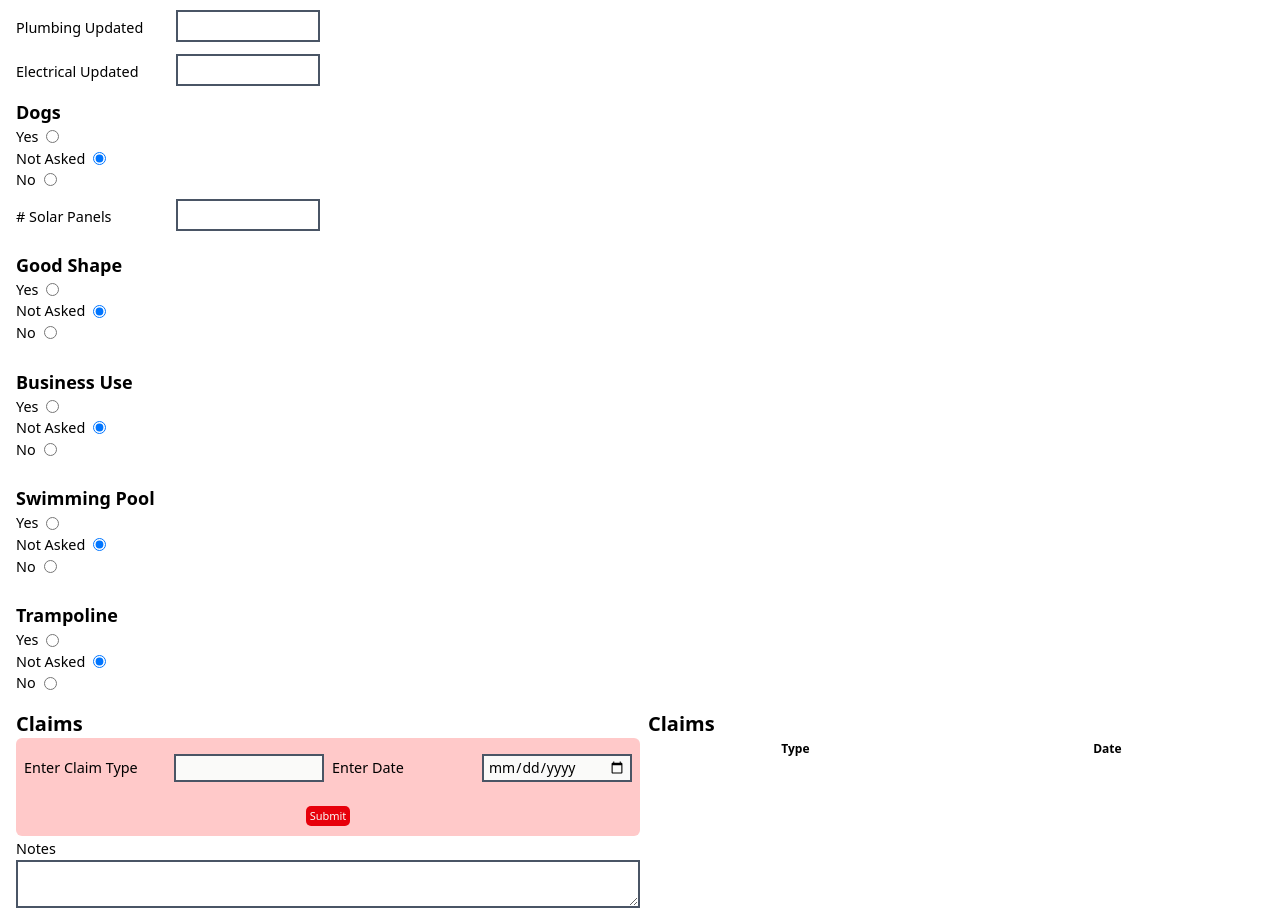
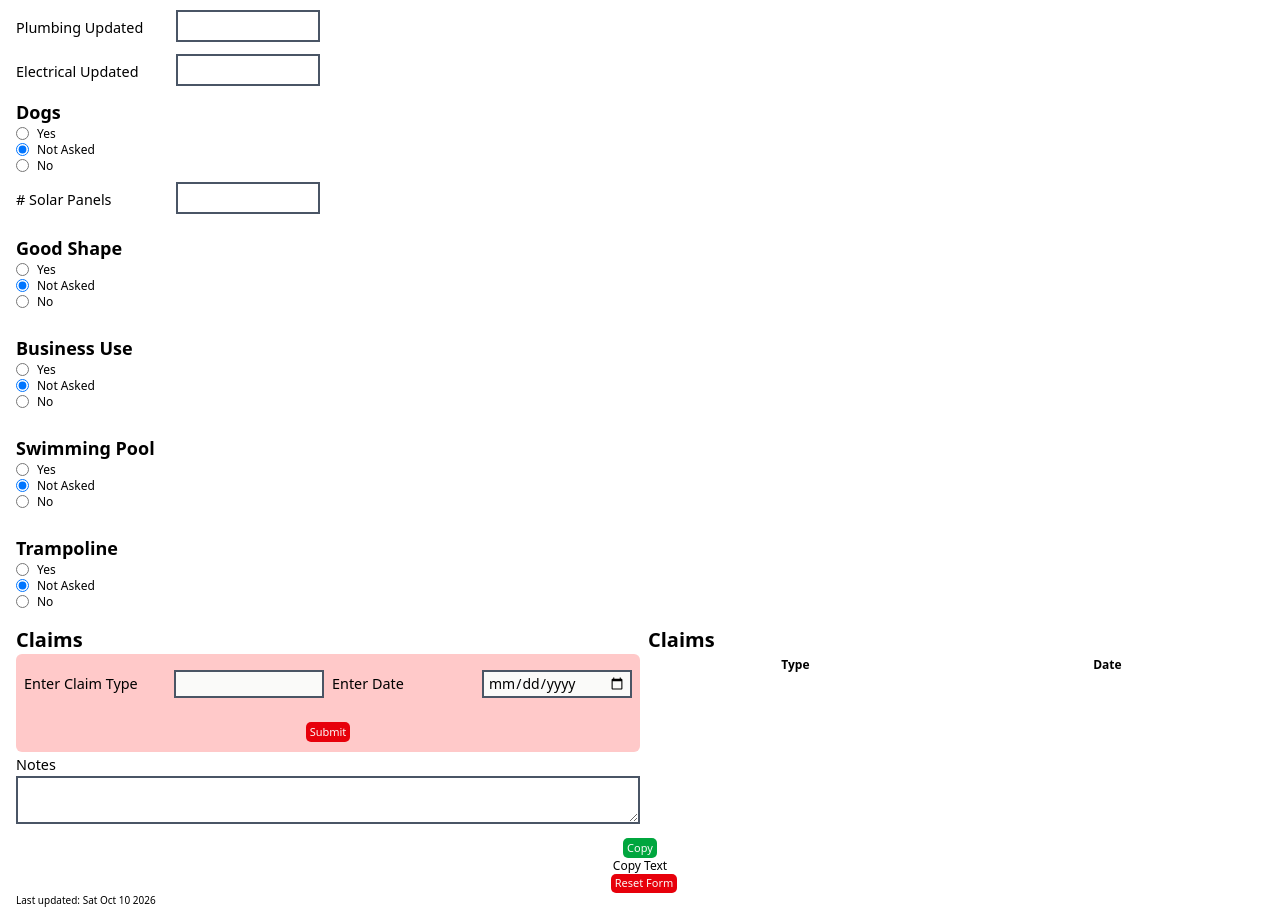
Before and after one commit to Jpatrick6420/propertyandcasualtywebsite, a React (Vite) app: page / in a window 1280 px wide. Shown: the part 1260-2172 px from the top of the page. Built offline with nearby package versions, Linux system fonts and the light colour scheme.

Commit message:
changed business use in copy

```diff
--- a/src/components/RadioInput.jsx
+++ b/src/components/RadioInput.jsx
@@ -9,15 +9,15 @@ function RadioInput({ value, options, onChange, name, label }) {
         return (
           <div key={option} className="flex items-center">
             <label className="text-[10px] flex items-center gap-2 ">
-              {formatName(option, "_")}
+              {/* {formatName(option, "_")} */}
               <input
                 type="radio"
-                className="text-[10px]"
                 name={name}
                 value={option}
-                checked={option == value}
+                checked={option === value}
                 onChange={onChange}
               />
+              <span className="text-xs">{formatName(option, "_")}</span>
             </label>
           </div>
         );
--- a/src/features/CallForm.jsx
+++ b/src/features/CallForm.jsx
@@ -108,7 +108,7 @@ function CallForm() {
                   <input
                     className="ml-2 border-2 border-gray-600 mb-1"
                     type="date"
-                    value={currentData.pniDob}
+                    value={currentData.pni.pniDob}
                     onChange={(e) => updateItem(e, "pni", "pniDob")}
                   />
                 </div>
@@ -220,7 +220,6 @@ function CallForm() {
             "100/300/50",
             "100/300/100",
             "250/500/50",
-            "250/500/50",
             "250/500/100",
             "250/500/250",
             "500/500/100",
--- a/src/features/FormResultsSection.jsx
+++ b/src/features/FormResultsSection.jsx
@@ -10,6 +10,7 @@ function FormResultsSection({ currentData, setCurrentData }) {
   const [isCopied, setIsCopied] = useState(false);
   const currentYear = new Date().getFullYear();
   const handleCopy = async () => {
+    console.log("home", currentData.home);
     const textToCopy = `PNI: ${formatName(currentData.pni.name)} | DOB: ${formatDate(currentData.pni.pniDob)} | Education: ${formatName(currentData.pni.pniEducation?.split("_").join(" "))} | Profession: ${formatName(currentData.pni.pniProfession)}
 ${currentData.sni.name ? `SNI: ${formatName(currentData.sni.name)} | DOB: ${formatDate(currentData.sni.sniDob)} | Education: ${formatName(currentData.sni.sniEducation?.split("_").join(" "))} | Profession: ${formatName(currentData.sni.sniProfession)}` : ""}
 
@@ -83,7 +84,7 @@ Dog Types: ${
     }
 Solar: ${currentData.home.solar || "No"}
 Good Shape: ${formatName(currentData.home.goodShape, "_")}
-Business Use: ${formatName(currentData.home.goodShape, "_")}
+Business Use: ${formatName(currentData.home.businessUse, "_")}
 Swimming Pool: ${formatName(currentData.home.swimmingPool, "_")}
 Fenced: ${formatName(currentData.home.fenced, "_")}
 Trampoline: ${formatName(currentData.home.trampoline, "_")}
--- a/src/features/HomeSection.jsx
+++ b/src/features/HomeSection.jsx
@@ -14,7 +14,6 @@ function HomeSection({
   const [dogTypeEntry, setDogTypeEntry] = useState("");
 
   const handleDogBreedSubmit = (e) => {
-    e.preventDefault();
     if (!dogTypeEntry) return;
 
     addNewItem(e, "home", "dogTypes", formatName(dogTypeEntry));
@@ -22,8 +21,6 @@ function HomeSection({
   };
 
   const handleDelete = (e, index) => {
-    e.preventDefault();
-
     const dogTypes = currentData.home.dogTypes;
     const newArr = dogTypes.filter((item, i) => i != index);
     setCurrentData((prev) => ({
```
